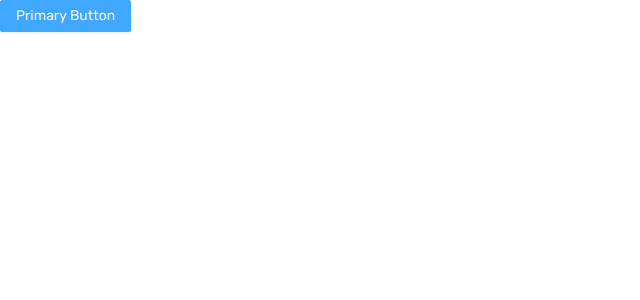
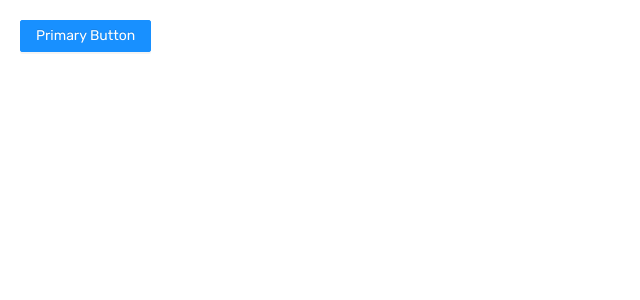
Before and after one commit to CS3219-SE-Principles-and-Patterns/cs3219-project-ay2122-2122-s1-g9, a React (Create React App) app in the folder frontend/: page / in a window 1280 px wide. Shown: the top 300 px of the page, without its empty margins (0-640 px from the left). Built offline with nearby package versions, Linux system fonts and the light colour scheme.

Commit message:
build(deps): add @types/styled-components

```diff
--- a/frontend/craco.config.js
+++ b/frontend/craco.config.js
@@ -1,6 +1,8 @@
-import CracoLessPlugin from 'craco-less';
+// eslint-disable-next-line @typescript-eslint/no-var-requires
+const CracoLessPlugin = require('craco-less');
 
-export const plugins = [
+module.exports = {
+  plugins: [
     {
       plugin: CracoLessPlugin,
       options: {
@@ -15,4 +17,5 @@ export const plugins = [
         },
       },
     },
-];
+  ],
+};
--- a/frontend/src/App.tsx
+++ b/frontend/src/App.tsx
@@ -2,13 +2,18 @@ import './App.less';
 
 import { Button } from 'antd';
 import React from 'react';
+import styled from 'styled-components';
 
-function App() {
+const Wrapper = styled.div`
+  padding: 20px;
+`;
+
+const App: React.FC = function () {
   return (
-    <div>
+    <Wrapper>
       <Button type="primary">Primary Button</Button>
-    </div>
+    </Wrapper>
   );
-}
+};
 
 export default App;
--- a/frontend/src/components/Layout.tsx
+++ b/frontend/src/components/Layout.tsx
@@ -1,7 +1,7 @@
 import React from 'react';
 
-function Layout() {
+const Layout: React.FC = function () {
   return <div></div>;
-}
+};
 
 export default Layout;
--- a/frontend/src/index.css
+++ /dev/null
@@ -1,13 +0,0 @@
-body {
-	margin: 0;
-	font-family: -apple-system, BlinkMacSystemFont, "Segoe UI", "Roboto",
-		"Oxygen", "Ubuntu", "Cantarell", "Fira Sans", "Droid Sans",
-		"Helvetica Neue", sans-serif;
-	-webkit-font-smoothing: antialiased;
-	-moz-osx-font-smoothing: grayscale;
-}
-
-code {
-	font-family: source-code-pro, Menlo, Monaco, Consolas, "Courier New",
-		monospace;
-}
--- a/frontend/src/index.tsx
+++ b/frontend/src/index.tsx
@@ -1,5 +1,3 @@
-import './index.css';
-
 import React from 'react';
 import ReactDOM from 'react-dom';
 
--- a/frontend/tsconfig.json
+++ b/frontend/tsconfig.json
@@ -21,6 +21,6 @@
     "jsx": "react-jsx"
   },
   "include": [
-    "src"
+    "./src/"
   ]
 }
```
Also changed, not shown: frontend/package.json (+12 -11 lines), 1 other file (tests, documents, lock files or other folders). Lines whose indentation alone changed are shown as unchanged.
